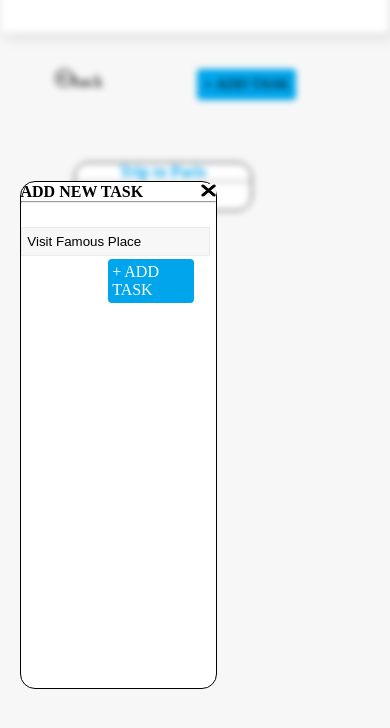
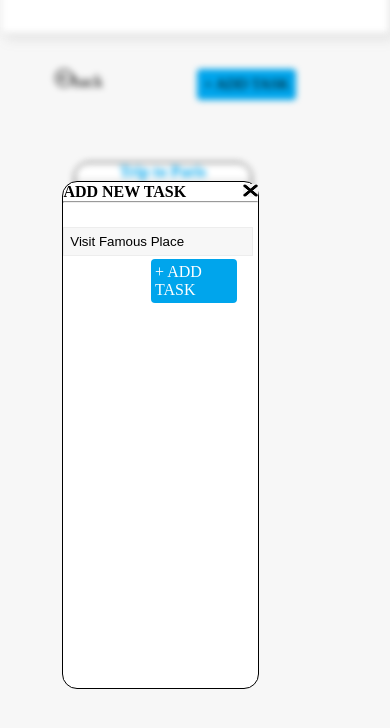
Before and after one commit to DeekshaSingh011/todo-mobile, a plain HTML site: page index4.html in a window 390 px wide. Shown: the part 50-778 px from the top of the page. Drawn offline with Linux system fonts and the light colour scheme.

Commit message:
Update style.css

```diff
--- a/style.css
+++ b/style.css
@@ -316,7 +316,7 @@ a{
   width:50%;
   height:60%;
   margin-top:  5%;
-  margin-left: 5%;
+  margin-left: 16%;
 
 }
 
```
